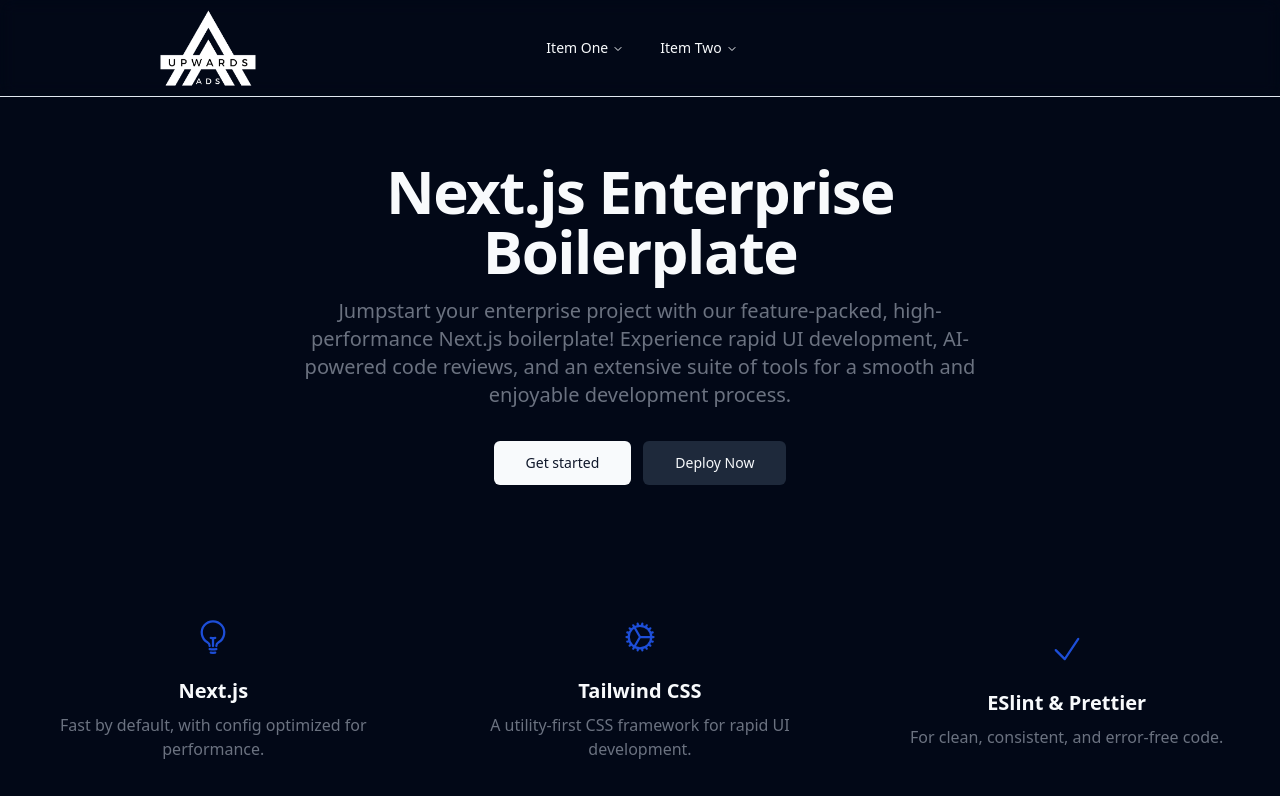
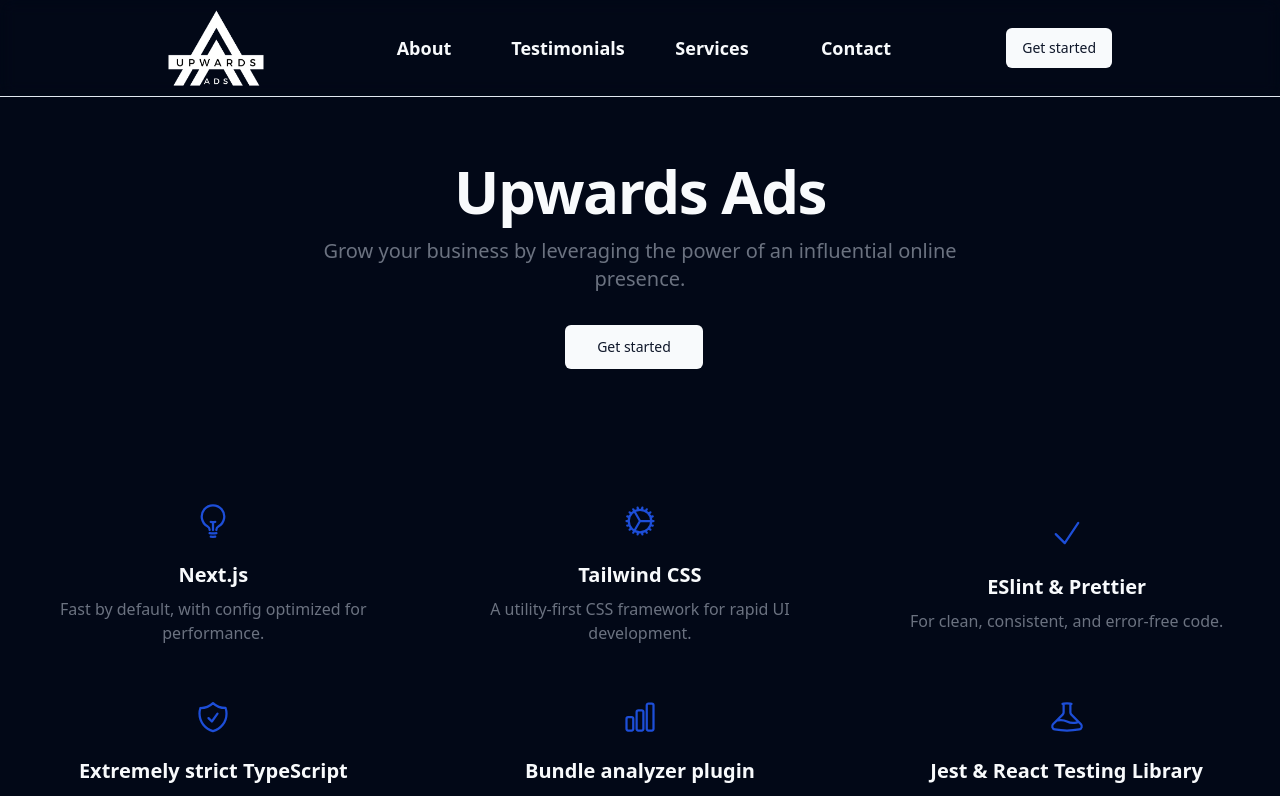
Before and after one commit to johnny-woodtke/upwardsads-website, a Next.js app: page / in a window 1280 px wide. Shown: the top 796 px of the page. Built offline with nearby package versions, Linux system fonts and the light colour scheme.

Commit message:
favicon, reviews carousel, layout (#3)
* favicon

* favicon fr fr

* rm bundle size file

* nav bar is now sick

* menu item opacity

* rm button js

```diff
--- a/app/layout.tsx
+++ b/app/layout.tsx
@@ -6,7 +6,9 @@ export default function RootLayout({ children }: { children: React.ReactNode })
     <html lang="en">
       <body className="min-h-screen bg-background antialiased">
         <NavigationMenu />
-        {children}
+        <div className="flex w-full justify-center">
+          <div className="max-w-screen-xl">{children}</div>
+        </div>
       </body>
     </html>
   )
--- a/app/page.tsx
+++ b/app/page.tsx
@@ -1,9 +1,17 @@
 import { Metadata } from "next"
 import { Button } from "@/components/ui/button"
-import { LP_GRID_ITEMS } from "@/lp-items"
+import { LP_GRID_ITEMS } from "@/lib/data/lp-items"
+
+const TITLE = "Upwards Ads"
+
+const DESCRIPTION = "Grow your business by leveraging the power of an influential online presence."
 
 export const metadata: Metadata = {
-  title: "Next.js Enterprise Boilerplate",
+  title: TITLE,
+  description: DESCRIPTION,
+  icons: {
+    icon: "/assets/logo.png",
+  },
   twitter: {
     card: "summary_large_image",
   },
@@ -12,7 +20,7 @@ export const metadata: Metadata = {
     images: [
       {
         width: 1200,
-        height: 630,
+        height: 1200,
         url: "https://upwardsads-website.vercel.app/assets/logo.png",
       },
     ],
@@ -22,32 +30,23 @@ export const metadata: Metadata = {
 export default function Web() {
   return (
     <>
-      <section className="">
-        <div className="mx-auto grid max-w-screen-xl px-4 py-8 text-center lg:py-16">
+      <section className="w-full">
+        <div className="x-4 grid py-8 text-center lg:py-16">
           <div className="mx-auto place-self-center">
             <h1 className="mb-4 max-w-2xl text-4xl font-extrabold leading-none tracking-tight dark:text-white md:text-5xl xl:text-6xl">
-              Next.js Enterprise Boilerplate
+              {TITLE}
             </h1>
             <p className="mb-6 max-w-2xl font-light text-gray-500 dark:text-gray-400 md:text-lg lg:mb-8 lg:text-xl">
-              Jumpstart your enterprise project with our feature-packed, high-performance Next.js boilerplate!
-              Experience rapid UI development, AI-powered code reviews, and an extensive suite of tools for a smooth and
-              enjoyable development process.
+              {DESCRIPTION}
             </p>
-            <Button href="https://github.com/Blazity/next-enterprise" size="lg" className="mr-3">
+            <Button href="/contact" size="lg" className="mr-3">
               Get started
-            </Button>
-            <Button
-              size="lg"
-              href="https://vercel.com/new/git/external?repository-url=https://github.com/Blazity/next-enterprise"
-              variant="secondary"
-            >
-              Deploy Now
             </Button>
           </div>
         </div>
       </section>
-      <section className="">
-        <div className="mx-auto max-w-screen-xl px-4 py-8 sm:py-16 lg:px-6">
+      <section className="w-full">
+        <div className="px-4 py-8 sm:py-16 lg:px-6">
           <div className="justify-center space-y-8 md:grid md:grid-cols-2 md:gap-12 md:space-y-0 lg:grid-cols-3">
             {LP_GRID_ITEMS.map((singleItem) => (
               <div key={singleItem.title} className="flex flex-col items-center justify-center text-center">
--- a/components/NavigationMenu.tsx
+++ b/components/NavigationMenu.tsx
@@ -1,50 +1,67 @@
+"use client"
+
 import Image from "next/image"
 import Link from "next/link"
-import {
-  NavigationMenuContent,
-  NavigationMenuItem,
-  NavigationMenuLink,
-  NavigationMenuList,
-  NavigationMenu as NavigationMenuPrimitive,
-  NavigationMenuTrigger,
-} from "@/components/ui/navigation-menu"
+import { useScrollDirection } from "@/components/hooks"
+import { Button } from "@/components/ui/button"
+import { cn } from "@/lib/utils"
 
 export function NavigationMenu() {
+  const isCollapsed = useScrollDirection() === "down"
+
   return (
     <div className="sticky top-0 flex w-full justify-center border-b backdrop-blur">
-      <div className="relative flex h-24 w-full max-w-[120vh] items-center justify-center">
-        <Link href="/" className="absolute left-0 top-0 aspect-[1] h-full invert">
-          <Image src="/assets/logo.png" alt="Logo" fill objectFit="contain" />
+      <div
+        className={cn(
+          "relative flex h-14 w-full max-w-[120vh] items-center justify-center transition-[height] md:h-24",
+          isCollapsed ? "md:h-14" : "md:h-24"
+        )}
+      >
+        <Link href="/" className="absolute left-2 top-0 aspect-[1] h-full invert">
+          <Image
+            src="/assets/logo.png"
+            alt="Logo"
+            fill
+            style={{
+              objectFit: "contain",
+            }}
+          />
         </Link>
 
-        <NavigationMenuPrimitive>
-          <NavigationMenuList>
-            <NavigationMenuItem></NavigationMenuItem>
+        <div
+          className={cn(
+            "hidden items-center justify-center md:flex md:grow",
+            "h-full py-2",
+            isCollapsed ? "md:hidden" : ""
+          )}
+        >
+          <MenuLink href="/#about">About</MenuLink>
+          <MenuLink href="/#testimonials">Testimonials</MenuLink>
+          <MenuLink href="/#services">Services</MenuLink>
+          <MenuLink href="/contact">Contact</MenuLink>
+        </div>
 
-            <NavigationMenuItem>
-              <NavigationMenuTrigger>Item One</NavigationMenuTrigger>
-              <NavigationMenuContent>
-                <MenuContentContainer>
-                  <NavigationMenuLink>Link</NavigationMenuLink>
-                </MenuContentContainer>
-              </NavigationMenuContent>
-            </NavigationMenuItem>
-
-            <NavigationMenuItem>
-              <NavigationMenuTrigger>Item Two</NavigationMenuTrigger>
-              <NavigationMenuContent>
-                <MenuContentContainer>
-                  <NavigationMenuLink>Link</NavigationMenuLink>
-                </MenuContentContainer>
-              </NavigationMenuContent>
-            </NavigationMenuItem>
-          </NavigationMenuList>
-        </NavigationMenuPrimitive>
+        <div className={cn("absolute right-0 top-0", "flex items-center justify-end", "h-full py-2 pr-2")}>
+          <Button href="/contact" className="max-h-full">
+            Get started
+          </Button>
+        </div>
       </div>
     </div>
   )
 }
 
-function MenuContentContainer({ children }: { children: React.ReactNode }) {
-  return <div className="h-full w-48 p-4">{children}</div>
+function MenuLink({ href, children }: { href: string; children: React.ReactNode }) {
+  return (
+    <Link
+      href={href}
+      className={cn(
+        "flex h-full w-36 items-center justify-center",
+        "text-lg font-semibold",
+        "rounded-xl hover:bg-primary/10"
+      )}
+    >
+      {children}
+    </Link>
+  )
 }
--- /dev/null
+++ b/components/hooks/index.ts
@@ -0,0 +1 @@
+export * from "./useScrollDirection"
--- /dev/null
+++ b/components/hooks/useScrollDirection.tsx
@@ -0,0 +1,24 @@
+import { useEffect, useState } from "react"
+
+export function useScrollDirection() {
+  const [scrollDirection, setScrollDirection] = useState<"up" | "down" | null>(null)
+
+  useEffect(() => {
+    let lastScrollY = window.pageYOffset
+    // function to run on scroll
+    const updateScrollDirection = () => {
+      const scrollY = window.pageYOffset
+      const direction = scrollY > lastScrollY ? "down" : "up"
+      if (direction !== scrollDirection && (scrollY - lastScrollY > 15 || scrollY - lastScrollY < -15)) {
+        setScrollDirection(direction)
+      }
+      lastScrollY = scrollY > 0 ? scrollY : 0
+    }
+    window.addEventListener("scroll", updateScrollDirection) // add event listener
+    return () => {
+      window.removeEventListener("scroll", updateScrollDirection) // clean up
+    }
+  }, [scrollDirection]) // run when scroll direction changes
+
+  return scrollDirection
+}
```
Also changed, not shown: lib/data/reviews.tsx (added, +48 -0 lines), report-bundle-size.js (deleted, +0 -133 lines), lib/data/lp-items.tsx (renamed from lp-items.tsx).
